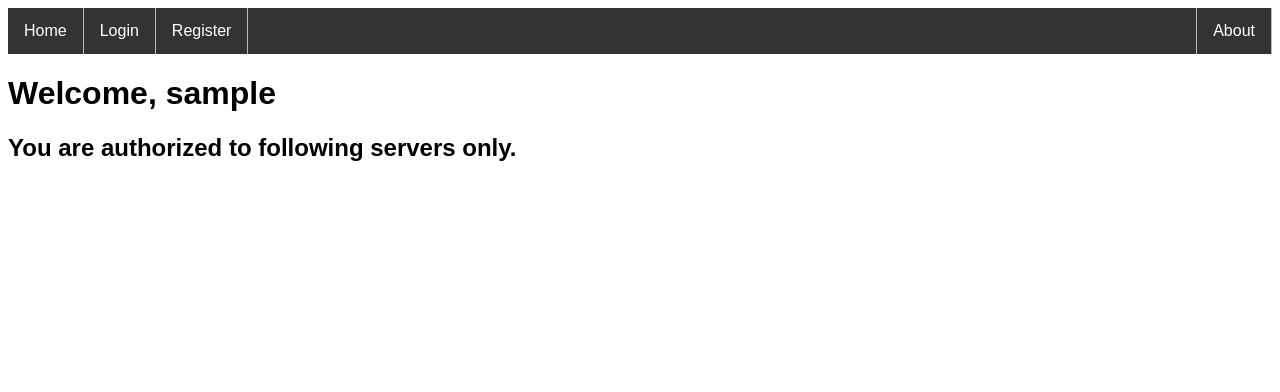
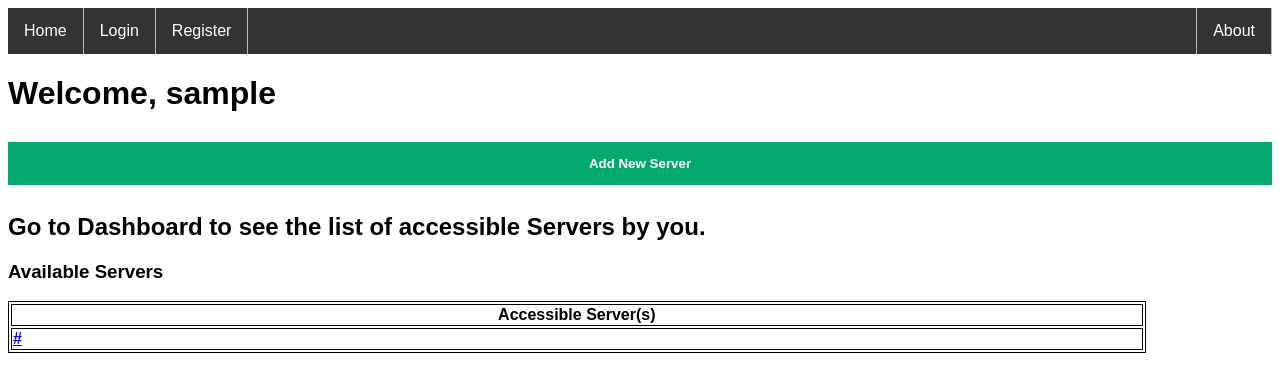
Before and after one commit to A4ANK/auth_service_biohash, a Flask app: template templates/dashboard.html in a window 1280 px wide. Shown: the top 392 px of the page. Run offline with Flask 2, Linux system fonts and the light colour scheme; the template is opened without the code that fills it: most values are stand-ins (such as "Sample title", 1, 10 or a date in 2020).

Commit message:
update dashboard w.r.t. admin and general user.

```diff
--- a/templates/dashboard.html
+++ b/templates/dashboard.html
@@ -1,7 +1,58 @@
 {% extends 'base.html' %}
 <title>{% block title %}Dashboard {% endblock %}</title>
 {% block content %}
-
-    <h1>Welcome, {{ username }}</h1>
-    <h2>You are authorized to following servers only.</h2>
+    {% if username == "admin" %}
+        <h1>Admin Console</h1>
+        <p>
+            <a href="/auth/add_servers"><button type="button" class="button"><b>Add New Server</b></button></a>
+        </p>
+        <h2>Go to Dashboard to see the list of accessible Servers by you.</h2>
+        <h3>Available Servers</h3>
+        <table style="width:90%">
+            <tr>
+                <th colspan="1">Username</th>
+                <th colspan="1">Server Name</th>
+                <th colspan="4">Permissions</th>
+            </tr>
+            <tr>
+                <th></th>
+                <th></th>
+                <th>Create</th>
+                <th>Read</th>
+                <th>Update</th>
+                <th>Delete</th>
+            </tr>
+            <p></p>
+            {% for link in links %}
+            <tr>
+                <td><b>{{ link[0] }} </b></td>
+                <td><b><a href="{{ link[1] }}" target="_blank" rel="noopener noreferrer">{{ link[1] }}</a></b></td>
+                {% for permission in permsDict[link[0]] %}
+                    {% if permission %}
+                        <td><b>True</b></td>
+                    {% else %}
+                        <td><b>False</b></td>
+                    {% endif %}
+                {% endfor %}
+            </tr>
+            {% endfor %}
+        </table>
+    {% else %}
+        <h1>Welcome, {{ username }}</h1>
+        <p>
+            <a href="/auth/add_servers"><button type="button" class="button"><b>Add New Server</b></button></a>
+        </p>
+        <h2>Go to Dashboard to see the list of accessible Servers by you.</h2>
+        <h3>Available Servers</h3>
+        <table style="width:90%">
+            <tr>
+                <th>Accessible Server(s)</th>
+            </tr>
+            {% for link in links %}
+            <tr>
+                <td><b><a href="{{ link }}" target="_blank" rel="noopener noreferrer">{{ link }}</a></b></td>
+            </tr>
+            {% endfor %}
+        </table>
+    {% endif %}
 {% endblock %}
```
